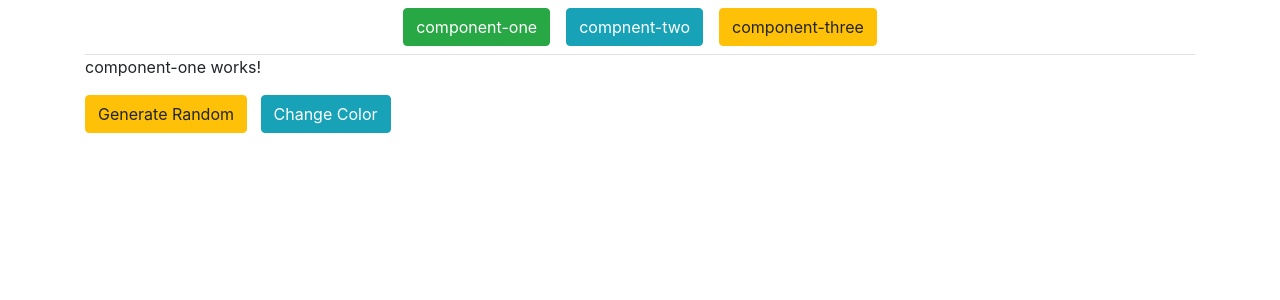
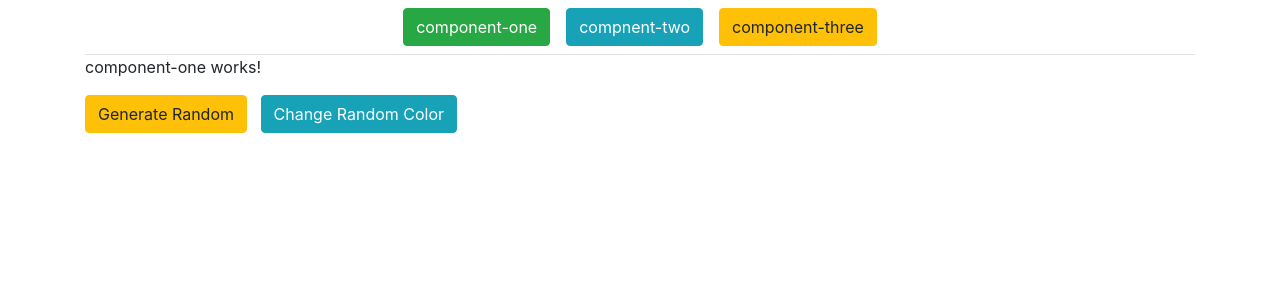
Before and after one commit to karnan131k/Angular_exercises, an Angular app: page / in a window 1280 px wide. Shown: the top 300 px of the page. Built offline with nearby package versions, Linux system fonts and the light colour scheme.

Commit message:
button text

```diff
--- a/src/app/component-one/component-one.component.html
+++ b/src/app/component-one/component-one.component.html
@@ -1,3 +1,3 @@
 <p>component-one works!</p>
 <button class="btn btn-warning" (click)="emit()">Generate Random</button>&nbsp;&nbsp;
-<button class="btn btn-info" appCustomstyle>Change Color</button>
+<button class="btn btn-info" appCustomstyle>Change Random Color</button>
--- a/src/app/component-three/component-three.component.html
+++ b/src/app/component-three/component-three.component.html
@@ -1,2 +1,2 @@
 <p>component-three works!</p>
-<button class="btn btn-info" appCustomstyle>Change Color</button>
+<button class="btn btn-info" appCustomstyle>Change Random Color</button>
--- a/src/app/component-two/component-two.component.html
+++ b/src/app/component-two/component-two.component.html
@@ -1,2 +1,2 @@
 <p>component-two works!</p>
-<button class="btn btn-info" appCustomstyle>Change Color</button>
+<button class="btn btn-info" appCustomstyle>Change Random Color</button>
```
